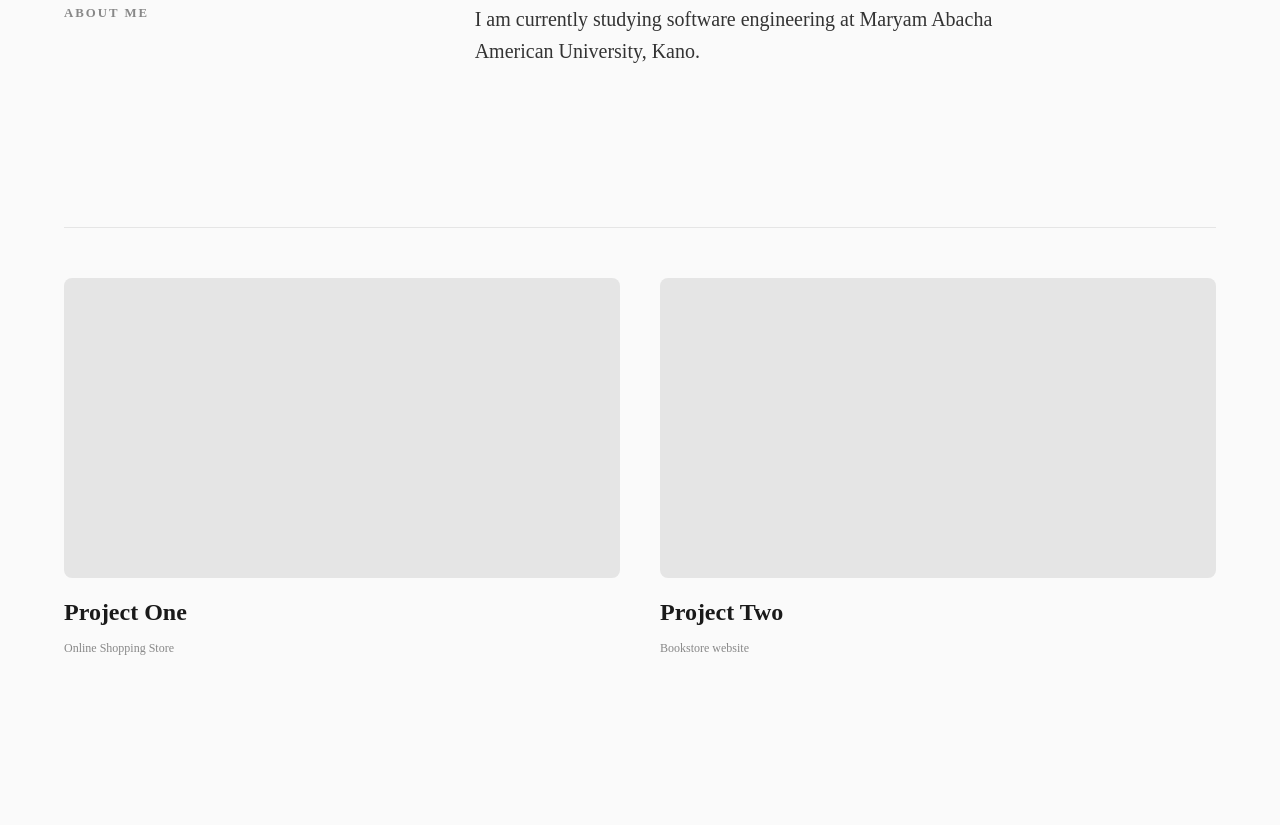
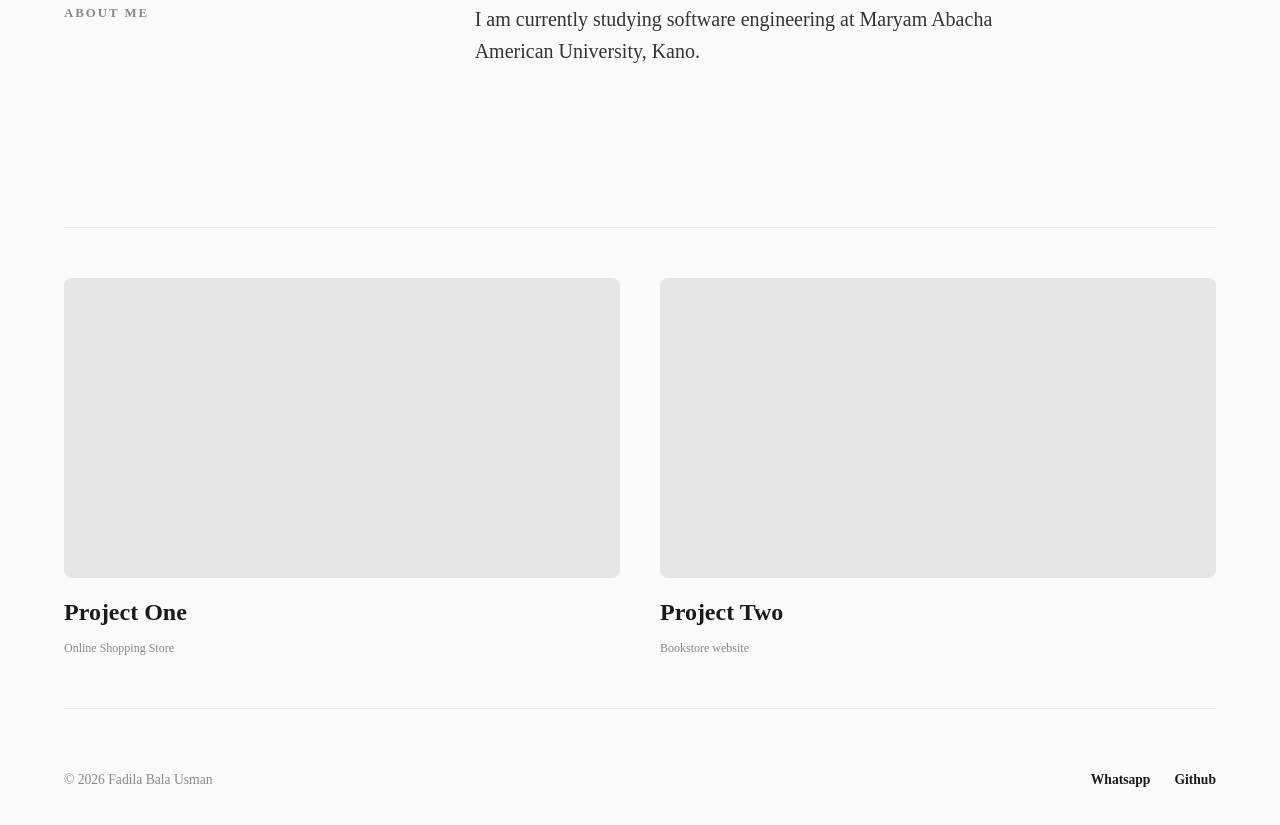
Before and after one commit to fadeelah2007/My-Portfolio, a plain HTML site: page index.html in a window 1280 px wide. Shown: the part 691-1516 px from the top of the page. Before the commit the page ends 1399 px from the top, so only its background shows below. Drawn offline with Linux system fonts and the light colour scheme.

Commit message:
Added a footer and styled it

```diff
--- a/index.html
+++ b/index.html
@@ -51,7 +51,13 @@
         </section>
     </main>
 
-    <footer></footer>
+    <footer>
+        <p>&copy; 2026 Fadila Bala Usman</p>
+        <div class="socials">
+            <a href="tel:+234 9091936293">Whatsapp</a>
+            <a href="https://github.com/fadeelah2007">Github</a>
+        </div>
+    </footer>
 </body>
 
 </html>
--- a/styles.css
+++ b/styles.css
@@ -113,6 +113,36 @@ h1 {
     color: #888888;
 }
 
+footer {
+    padding: 60px 0;
+    border-top: 1px solid #E5E5E5;
+    display: flex;
+    justify-content: space-between;
+    align-items: center;
+}
+
+footer p {
+    font-size: 0.85rem;
+    color: #888888;
+}
+
+.socials {
+    display: flex;
+    gap: 24px;
+}
+
+.socials a {
+    text-decoration: none;
+    color: #1A1A1A;
+    font-size: 0.85rem;
+    font-weight: 700;
+    transition: color 0.3s ease;
+}
+
+.socials a:hover {
+    color: #007AFF;
+}
+
 @media (max-width: 768px) {
     body {
         padding: 0 24px;
@@ -128,4 +158,8 @@ h1 {
         padding: 80px 0;
         gap: 20px;
     }
+    .project-grid {
+        grid-template-columns: 1fr;
+        gap: 40px;
+    }
 }
```
